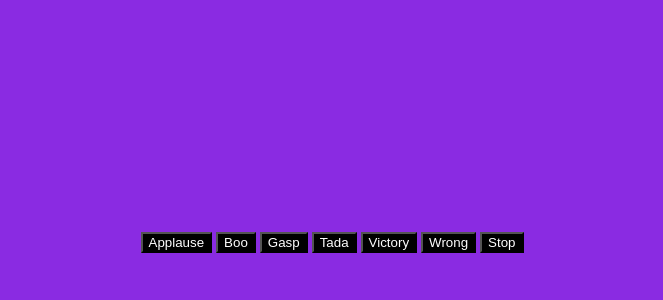
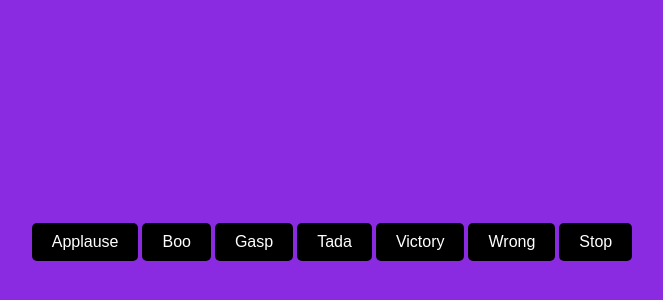
Before and after one commit to acciojob/Soundbar-borrolla, a website: page main.html in a window 1280 px wide. Shown: the part 158-458 px from the top of the page, without its empty margins (308-971 px from the left). Drawn offline with Linux system fonts and the light colour scheme.

Commit message:
created a submission

```diff
--- a/styles.css
+++ b/styles.css
@@ -16,7 +16,7 @@ buttons{
 	gap: 10px;
 }
 
-.btn .stop{
+.btn, .stop{
 	padding: 10px 20px;
 	font-size: 16px;
 	border-radius: 10px;
```
